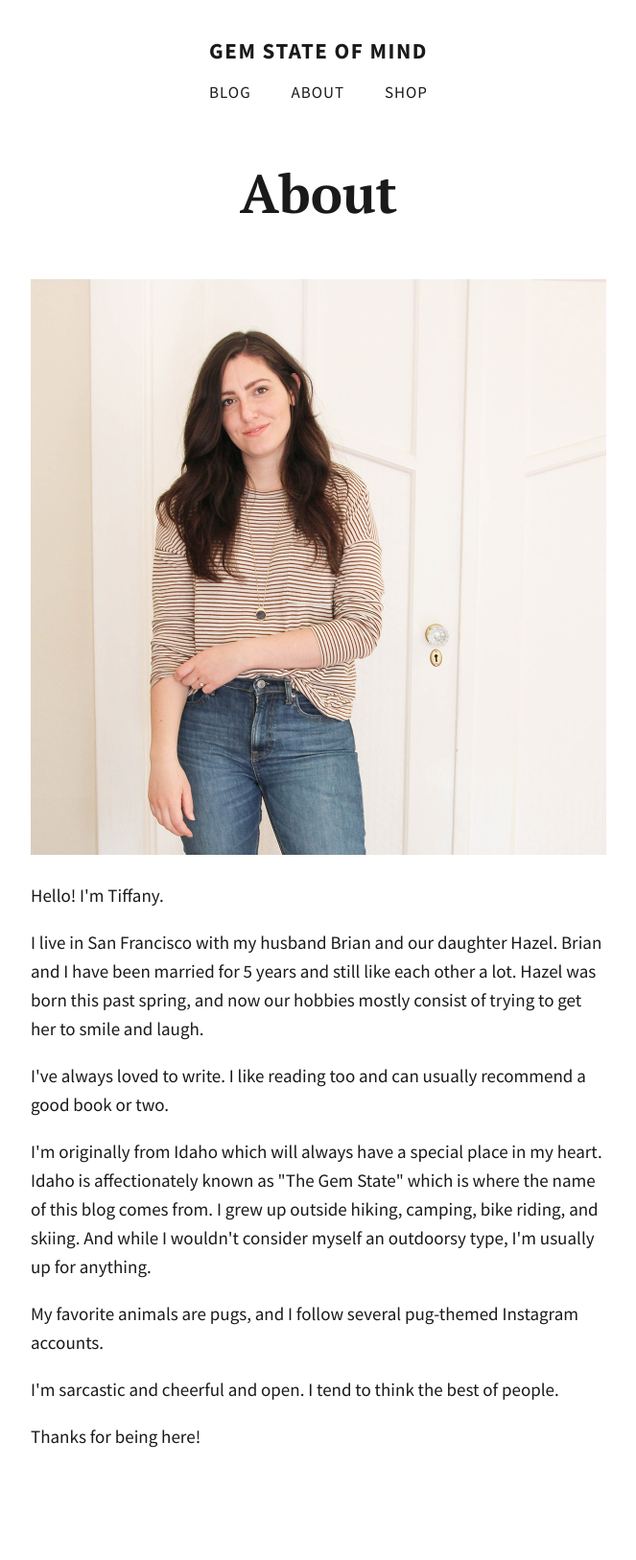
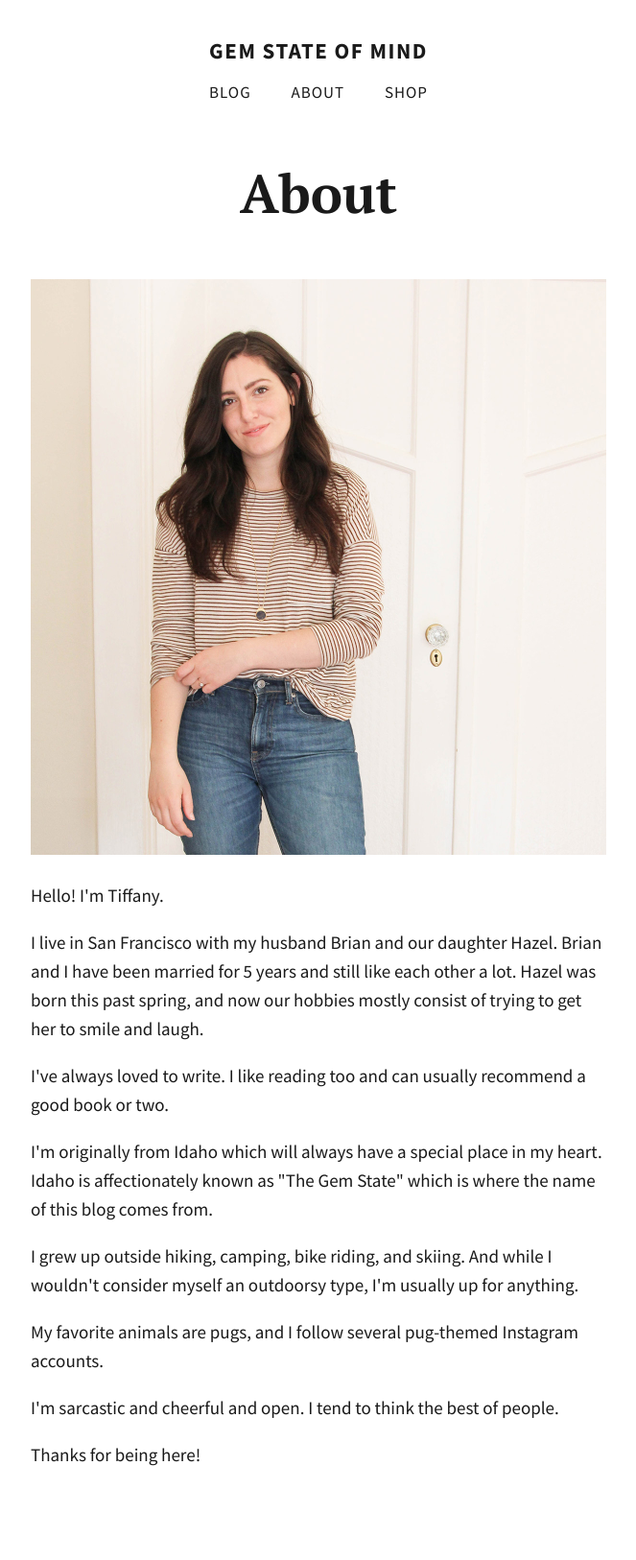
Before and after one commit to totiffany/totiffany.github.io, a Jekyll site: the page built from about/index.html, in a window 1280 px wide. Shown: the whole page at 96% size, without its empty margins (308-971 px from the left). Built offline with Jekyll 4.4.1, drawn with Linux system fonts in a browser that asks for light colours.

Commit message:
Update index.html

```diff
--- a/about/index.html
+++ b/about/index.html
@@ -18,7 +18,10 @@ I live in San Francisco with my husband Brian and our daughter Hazel. Brian and
 <p>
 I've always loved to write. I like reading too and can usually recommend a good book or two.</p>
 <p>
-I'm originally from Idaho which will always have a special place in my heart. Idaho is affectionately known as "The Gem State" which is where the name of this blog comes from. I grew up outside hiking, camping, bike riding, and skiing. And while I wouldn't consider myself an outdoorsy type, I'm usually up for anything.
+I'm originally from Idaho which will always have a special place in my heart. Idaho is affectionately known as "The Gem State" which is where the name of this blog comes from.
+</p>
+<p>
+I grew up outside hiking, camping, bike riding, and skiing. And while I wouldn't consider myself an outdoorsy type, I'm usually up for anything.
 </p>
 <p>
 My favorite animals are pugs, and I follow several pug-themed Instagram accounts.
```
